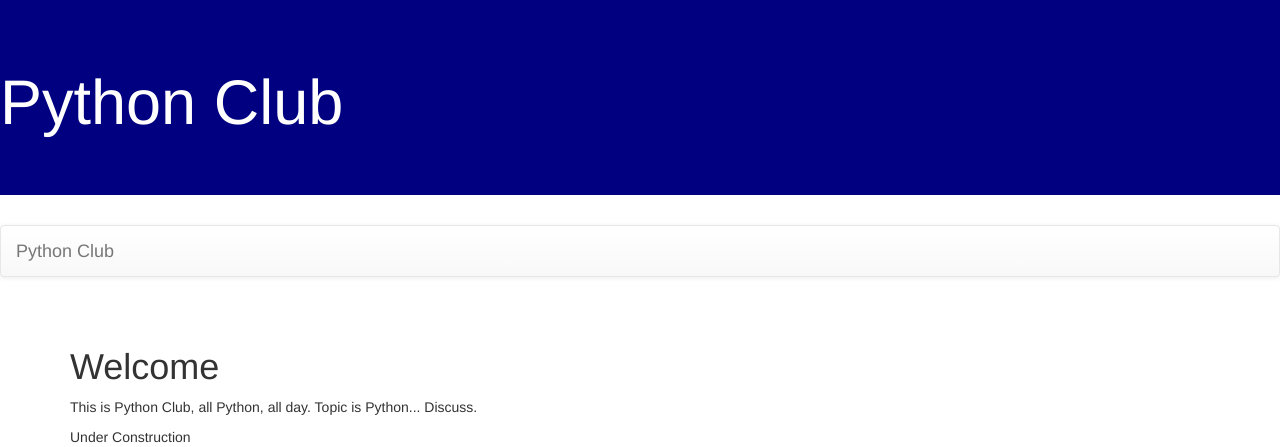
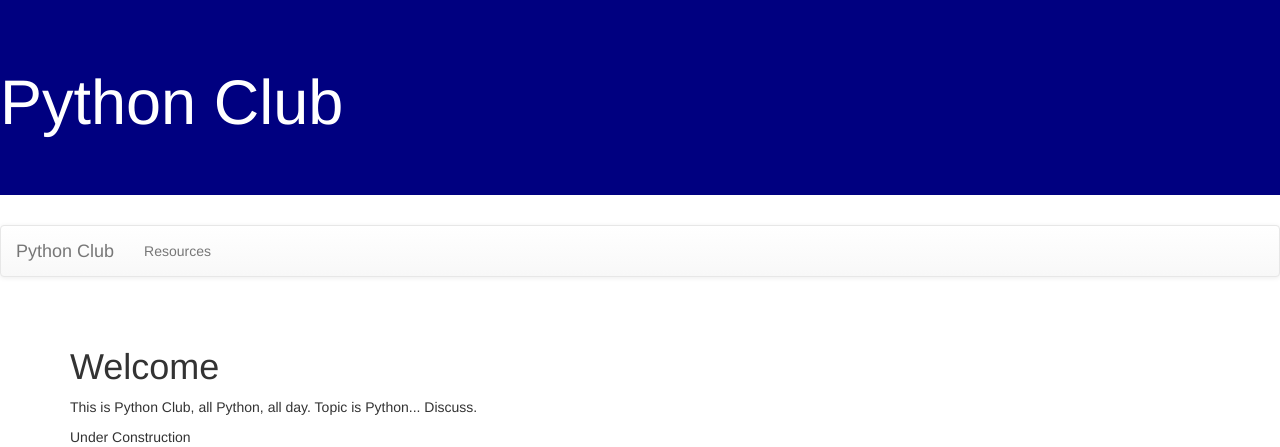
Before and after one commit to Titane73/pythonclub, a Django app: page /clubapp/ in a window 1280 px wide. Shown: the top 447 px of the page. Run offline with Django 3.2, Linux system fonts and the light colour scheme; some libraries are stand-ins or nearby versions.

Commit message:
2020May15 - assignment 5

```diff
--- a/clubapp/admin.py
+++ b/clubapp/admin.py
@@ -1,8 +1,8 @@
 from django.contrib import admin
-from .models import Meeting, Minutes, Resource, Event
+from .models import Meeting, Minutes, Resources, Event
 
 # Register your models here.
 admin.site.register(Meeting)
 admin.site.register(Minutes)
-admin.site.register(Resource)
+admin.site.register(Resources)
 admin.site.register(Event)
--- a/clubapp/models.py
+++ b/clubapp/models.py
@@ -29,7 +29,7 @@ class Minutes(models.Model):
         db_table='minutes'
         verbose_name_plural='minutes'
 
-class Resource(models.Model):
+class Resources(models.Model):
     resource_name=models.CharField(max_length=255)
     resource_type=models.CharField(max_length=255)
     resource_url=models.URLField()
@@ -41,7 +41,7 @@ class Resource(models.Model):
         return self.resource_name
 
     class Meta:
-        db_table='resource'
+        db_table='resources'
         verbose_name_plural='resources'
 
 class Event(models.Model):
--- a/clubapp/templates/base.html
+++ b/clubapp/templates/base.html
@@ -2,6 +2,7 @@
 
 <!DOCTYPE html>
 <html>
+
 <head>
     <title>Python Club</title>
     <link rel="stylesheet" href="//maxcdn.bootstrapcdn.com/bootstrap/3.2.0/css/bootstrap.min.css">
@@ -10,6 +11,7 @@
 
 
 </head>
+
 <body>
     <div class='jumbotron' style="background-color: Navy; color: white;">
         <h1>Python Club</h1>
@@ -20,15 +22,17 @@
                 <a class="navbar-brand" href="{% url 'index' %}">Python Club</a>
             </div>
             <ul class="nav navbar-nav">
-
+                <li>
+                    <a href="{% url 'resources' %}">Resources</a>
+                </li>
 
             </ul>
         </div>
     </nav>
     <p>&nbsp;</p>
     <div class="container">
-        {% block content %}
-        {% endblock content %}
+        {% block content %} {% endblock content %}
     </div>
 </body>
+
 </html>
--- a/clubapp/urls.py
+++ b/clubapp/urls.py
@@ -3,5 +3,6 @@ from . import views
 
 urlpatterns = [
     path('', views.index, name='index'),
+    path('getResources/', views.getResources, name='resources')
 
 ]
--- a/clubapp/views.py
+++ b/clubapp/views.py
@@ -1,5 +1,11 @@
 from django.shortcuts import render
+from .models import Meeting, Minutes, Resources, Event
 
 # Create your views here.
 def index(request):
     return render(request, 'clubapp/index.html')
+
+def getResources(request):
+    resources_list = Resources.objects.all()
+    context={'resources_list' : resources_list}
+    return render(request, 'clubapp/resources.html', context=context)
```
Also changed, not shown: clubapp/templates/clubapp/resources.html (added, +23 -0 lines). Lines whose indentation alone changed are shown as unchanged.
